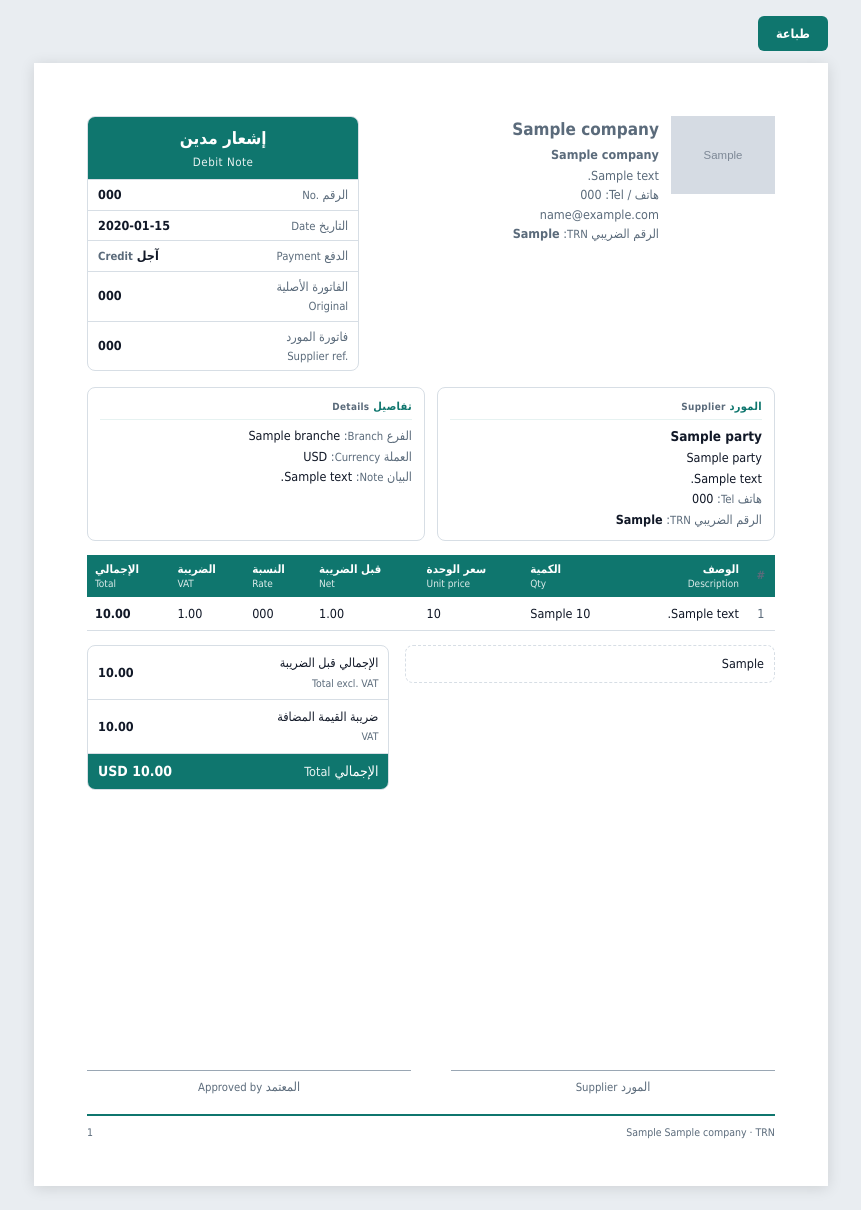
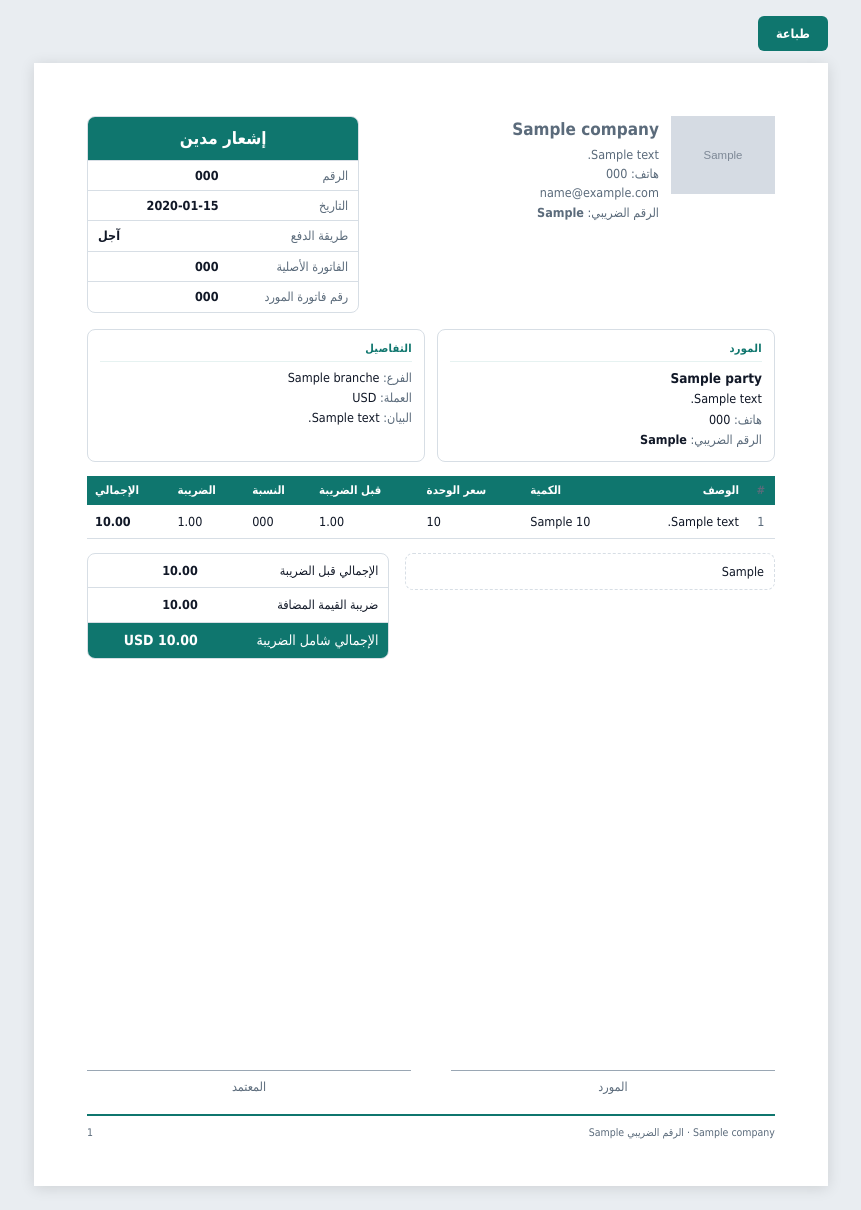
Before and after one commit to molhamhosini/Balance-Business, a Laravel app: page /invoices/1/print in a window 1280 px wide. Shown: the whole page, without its empty margins (209-1070 px from the left). Run offline with Laravel 12, Linux system fonts and the light colour scheme; a user stored in the database is signed in; tables that the repository leaves empty hold one stand-in row (values such as "Sample post"); grey boxes marked "Sample" are stand-in pictures; parts of the project's set-up code (start-up, migrations or seed data) failed here and were passed over.

Commit message:
Print and send invoices in Arabic or English, never mixed
- Printed invoice, invoice PDF, shared link and invoice email now come in
  one language: Arabic (RTL) or English (LTR). Labels, title, company and
  customer names (name_en with fallback) follow the chosen language.
- View page: Print menu with Print / Download PDF in Arabic or English
  (new route invoice.pdf).
- Email and WhatsApp forms get an "Invoice language" choice; the default
  message switches language and the link/attachment follow it.

Co-Authored-By: Claude Opus 5.5 <noreply@anthropic.com>
Claude-Session: https://claude.ai/code/session_019R1g5sHvEQC7tEM9fkm4iU

```diff
--- a/app/Filament/Admin/Resources/Base/InvoicePages/ViewInvoice.php
+++ b/app/Filament/Admin/Resources/Base/InvoicePages/ViewInvoice.php
@@ -23,9 +23,7 @@ abstract class ViewInvoice extends ViewRecord
             $r::writeOffAction(),
             Actions\EditAction::make()->visible(fn () => $r::canEdit($this->record)),
             $r::creditNoteAction(),
-            Actions\Action::make('downloadPdf')->label(__('Download PDF'))->icon('heroicon-o-document-arrow-down')->color('gray')
-                ->action(fn () => response()->streamDownload(fn () => print (\App\Services\Documents\InvoiceExport::invoicePdf($this->record)),
-                    \App\Services\Documents\InvoiceExport::fileName($this->record), ['Content-Type' => 'application/pdf'])),
+            $r::printActions(),
             $r::sendActions(),
             $r::einvoiceActions(),
             $r::cancelAction(),
--- /dev/null
+++ b/app/Support/InvoiceText.php
@@ -0,0 +1,61 @@
+<?php
+
+namespace App\Support;
+
+use App\Models\Invoice;
+
+/** Printed-invoice wording in one language (ar or en), so a document never mixes the two. */
+class InvoiceText
+{
+    public const LANGS = ['ar' => 'العربية', 'en' => 'English'];
+
+    private const T = [
+        'no' => ['الرقم', 'No.'], 'po_no' => ['رقم الطلب', 'PO No.'], 'date' => ['التاريخ', 'Date'], 'valid' => ['صالح حتى', 'Valid until'],
+        'delivery' => ['التسليم المتوقع', 'Expected delivery'], 'due' => ['تاريخ الاستحقاق', 'Due date'], 'payment' => ['طريقة الدفع', 'Payment'],
+        'cash' => ['نقدي', 'Cash'], 'credit' => ['آجل', 'Credit'], 'original' => ['الفاتورة الأصلية', 'Original invoice'], 'supplier_ref' => ['رقم فاتورة المورد', 'Supplier ref.'],
+        'bill_to' => ['العميل', 'Bill to'], 'supplier' => ['المورد', 'Supplier'], 'details' => ['التفاصيل', 'Details'], 'branch' => ['الفرع', 'Branch'],
+        'currency' => ['العملة', 'Currency'], 'note' => ['البيان', 'Note'], 'tel' => ['هاتف', 'Tel'], 'trn' => ['الرقم الضريبي', 'TRN'],
+        'description' => ['الوصف', 'Description'], 'qty' => ['الكمية', 'Qty'], 'unit_price' => ['سعر الوحدة', 'Unit price'], 'net' => ['قبل الضريبة', 'Net'],
+        'rate' => ['النسبة', 'Rate'], 'vat' => ['الضريبة', 'VAT'], 'line_total' => ['الإجمالي', 'Total'],
+        'subtotal' => ['الإجمالي قبل الضريبة', 'Total excl. VAT'], 'vat_total' => ['ضريبة القيمة المضافة', 'VAT'], 'total' => ['الإجمالي شامل الضريبة', 'Total incl. VAT'],
+        'reverse' => ['الاحتساب العكسي مطبق', 'Reverse charge applies'], 'received_by' => ['توقيع المستلم', 'Received by'], 'issued_by' => ['توقيع البائع', 'Issued by'],
+        'approved_by' => ['المعتمد', 'Approved by'], 'cancelled' => ['ملغاة', 'CANCELLED'], 'draft' => ['مسودة — ليست فاتورة ضريبية', 'DRAFT — not a tax invoice'],
+        'print' => ['طباعة', 'Print'], 'view_link' => ['عرض وطباعة المستند', 'View and print the document'],
+        'attached' => ['المستند مرفق أيضاً بصيغة PDF. الرابط صالح لمدة :d يوماً.', 'The document is also attached as a PDF. The link is valid for :d days.'],
+    ];
+
+    public static function lang(?string $lang): string
+    {
+        return array_key_exists((string) $lang, self::LANGS) ? $lang : 'ar';
+    }
+
+    /** @return array<string,string> */
+    public static function labels(string $lang): array
+    {
+        $i = $lang === 'en' ? 1 : 0;
+
+        return array_map(fn ($pair) => $pair[$i], self::T);
+    }
+
+    public static function title(Invoice $inv, string $lang): string
+    {
+        $trn = (bool) $inv->party?->trn;
+        $t = match ($inv->kind) {
+            'sale' => $trn ? ['فاتورة ضريبية', 'Tax Invoice'] : ['فاتورة ضريبية مبسطة', 'Simplified Tax Invoice'],
+            'sale_return' => ['إشعار دائن ضريبي', 'Tax Credit Note'], 'quotation' => ['عرض سعر', 'Quotation'],
+            'purchase_order' => ['طلب شراء', 'Purchase Order'], 'purchase' => ['فاتورة شراء', 'Purchase Bill'], default => ['إشعار مدين', 'Debit Note'],
+        };
+
+        return $t[$lang === 'en' ? 1 : 0];
+    }
+
+    /** Arabic or English name of a company / party, falling back to the other one. */
+    public static function name(?object $model, string $lang): string
+    {
+        if (! $model) {
+            return '';
+        }
+
+        return (string) ($lang === 'en' ? ($model->name_en ?: $model->name_ar) : ($model->name_ar ?: $model->name_en));
+    }
+}
--- a/resources/views/print/invoice.blade.php
+++ b/resources/views/print/invoice.blade.php
@@ -1,16 +1,17 @@
+@php($lang = \App\Support\InvoiceText::lang($lang ?? request('lang')))
+@php($t = \App\Support\InvoiceText::labels($lang))
 @php($m = fn ($v) => \App\Support\Money::format($v))
 @php($c = $inv->company)
 @php($p = $inv->party)
-@php($title = match ($inv->kind) { 'sale' => ($p?->trn ? 'فاتورة ضريبية' : 'فاتورة ضريبية مبسطة'), 'sale_return' => 'إشعار دائن ضريبي', 'quotation' => 'عرض سعر', 'purchase_order' => 'طلب شراء', 'purchase' => 'فاتورة شراء', default => 'إشعار مدين' })
-@php($titleEn = match ($inv->kind) { 'sale' => ($p?->trn ? 'Tax Invoice' : 'Simplified Tax Invoice'), 'sale_return' => 'Tax Credit Note', 'quotation' => 'Quotation', 'purchase_order' => 'Purchase Order', 'purchase' => 'Purchase Bill', default => 'Debit Note' })
+@php($title = \App\Support\InvoiceText::title($inv, $lang))
 @php($num = fn ($v) => rtrim(rtrim(number_format((float) $v, 4, '.', ','), '0'), '.'))
 <!doctype html>
-<html lang="ar" dir="rtl">
+<html lang="{{ $lang }}" dir="{{ $lang === 'en' ? 'ltr' : 'rtl' }}">
 <head><meta charset="utf-8"><meta name="viewport" content="width=device-width, initial-scale=1"><title>{{ $inv->display_number }}</title>
 <style>
 :root{--brand:#0f766e;--brand-soft:#e6f2f1;--line:#d7dee5;--muted:#5b6b7b;--ink:#111827}
 *{box-sizing:border-box}
-html,body{margin:0;background:#e9edf1;color:var(--ink);font-family:Tahoma,"Segoe UI",Arial,sans-serif;font-size:12.5px;line-height:1.55}
+html,body{margin:0;background:#e9edf1;color:var(--ink);font-family:{!! $lang === 'en' ? '"Segoe UI",Arial,' : '' !!}Tahoma,"Segoe UI",Arial,sans-serif;font-size:12.5px;line-height:1.55}
 .toolbar{max-width:210mm;margin:16px auto 0;display:flex;gap:8px;justify-content:flex-start}
 .toolbar button{background:var(--brand);color:#fff;border:0;border-radius:6px;padding:8px 18px;font:inherit;font-weight:bold;cursor:pointer}
 .page{width:210mm;min-height:297mm;margin:12px auto 24px;background:#fff;padding:14mm 14mm 12mm;box-shadow:0 2px 14px rgba(0,0,0,.12);display:flex;flex-direction:column}
@@ -29,7 +30,7 @@ html,body{margin:0;background:#e9edf1;color:var(--ink);font-family:Tahoma,"Segoe
 .doc table{width:100%;border-collapse:collapse}
 .doc td{padding:5px 10px;border-top:1px solid var(--line)}
 .doc td:first-child{color:var(--muted);width:48%}
-.doc td:last-child{text-align:left;font-weight:bold}
+.doc td:last-child{text-align:end;font-weight:bold}
 .stamp{margin:10px 0 0;padding:6px;border:2px solid #e11d48;color:#e11d48;font-weight:bold;text-align:center;border-radius:6px}
 .parties{display:grid;grid-template-columns:1fr 1fr;gap:12px;margin:16px 0 14px}
 .box{border:1px solid var(--line);border-radius:8px;padding:10px 12px}
@@ -38,18 +39,17 @@ html,body{margin:0;background:#e9edf1;color:var(--ink);font-family:Tahoma,"Segoe
 .box div{margin:1px 0}
 .lbl{color:var(--muted)}
 table.lines{width:100%;border-collapse:collapse}
-table.lines th{background:var(--brand);color:#fff;font-weight:bold;padding:7px 8px;text-align:right;font-size:11.5px;line-height:1.3}
-table.lines th small{display:block;font-weight:normal;opacity:.85;font-size:10px}
+table.lines th{background:var(--brand);color:#fff;font-weight:bold;padding:7px 8px;text-align:start;font-size:11.5px;line-height:1.3}
 table.lines td{padding:7px 8px;border-bottom:1px solid var(--line);vertical-align:top}
 table.lines tbody tr:nth-child(even) td{background:#f7f9fb}
-table.lines .num{text-align:left}
+table.lines .num{text-align:end}
 table.lines .c{text-align:center;width:28px;color:var(--muted)}
 .bottom{display:flex;justify-content:space-between;align-items:flex-start;gap:16px;margin-top:14px}
 .notes{flex:1;color:var(--muted)}
 .notes .footer{white-space:pre-line;border:1px dashed var(--line);border-radius:8px;padding:8px 10px;color:var(--ink)}
 .totals{width:80mm;border:1px solid var(--line);border-radius:8px;overflow:hidden;border-collapse:separate;border-spacing:0}
 .totals td{padding:7px 10px;border-bottom:1px solid var(--line)}
-.totals td:last-child{text-align:left;font-weight:bold}
+.totals td:last-child{text-align:end;font-weight:bold}
 .totals tr:last-child td{border-bottom:0;background:var(--brand);color:#fff;font-size:14px}
 .totals tr:last-child .el,.doc .t .el{color:#e6f2f1}
 .rc{margin-top:8px;font-weight:bold}
@@ -68,55 +68,53 @@ table.lines .c{text-align:center;width:28px;color:var(--muted)}
 @media screen and (max-width:820px){.page{width:auto;min-height:0;margin:8px;padding:16px}.head,.bottom{flex-direction:column}.co,.doc,.totals{max-width:none;width:100%}.parties{grid-template-columns:1fr}}
 </style></head>
 <body>
-<div class="toolbar"><button onclick="window.print()">{{ __('Print') }}</button></div>
+<div class="toolbar"><button onclick="window.print()">{{ $t['print'] }}</button></div>
 <div class="page">
   <div class="head">
     <div class="co">
       @if($c->logo_path)<img src="{{ asset('storage/'.$c->logo_path) }}" alt="">@endif
       <div>
-        <h1>{{ $c->name_ar }}</h1>
-        @if($c->name_en)<div class="en">{{ $c->name_en }}</div>@endif
+        <h1>{{ \App\Support\InvoiceText::name($c, $lang) }}</h1>
         @if($c->address)<div>{{ $c->address }}</div>@endif
-        @if($c->phone)<div>هاتف / Tel: <span class="n">{{ $c->phone }}</span></div>@endif
+        @if($c->phone)<div>{{ $t['tel'] }}: <span class="n">{{ $c->phone }}</span></div>@endif
         @if($c->email)<div><span class="n">{{ $c->email }}</span></div>@endif
-        <div>الرقم الضريبي <span class="el">TRN</span>: <b class="n">{{ $c->trn ?: '—' }}</b></div>
+        <div>{{ $t['trn'] }}: <b class="n">{{ $c->trn ?: '—' }}</b></div>
       </div>
     </div>
     <div class="doc">
-      <div class="t"><b>{{ $title }}</b><span>{{ $titleEn }}</span></div>
+      <div class="t"><b>{{ $title }}</b></div>
       <table>
-        <tr><td>{!! $inv->isPurchaseOrder() ? 'رقم الطلب <span class="el">PO No.</span>' : 'الرقم <span class="el">No.</span>' !!}</td><td class="n">{{ $inv->display_number }}</td></tr>
-        <tr><td>التاريخ <span class="el">Date</span></td><td class="n">{{ $inv->date->format('Y-m-d') }}</td></tr>
-        @if($inv->kind === 'quotation' && $inv->due_date)<tr><td>صالح حتى <span class="el">Valid until</span></td><td class="n">{{ $inv->due_date->format('Y-m-d') }}</td></tr>
-        @elseif($inv->kind === 'purchase_order' && $inv->due_date)<tr><td>التسليم <span class="el">Delivery</span></td><td class="n">{{ $inv->due_date->format('Y-m-d') }}</td></tr>
-        @elseif($inv->due_date && $inv->payment === 'credit')<tr><td>الاستحقاق <span class="el">Due</span></td><td class="n">{{ $inv->due_date->format('Y-m-d') }}</td></tr>@endif
-        <tr><td>الدفع <span class="el">Payment</span></td><td>{!! $inv->payment === 'cash' ? 'نقدي <span class="el">Cash</span>' : 'آجل <span class="el">Credit</span>' !!}</td></tr>
-        @if($inv->original)<tr><td>الفاتورة الأصلية <span class="el">Original</span></td><td class="n">{{ $inv->original->number }}</td></tr>@endif
-        @if($inv->supplier_invoice_number)<tr><td>فاتورة المورد <span class="el">Supplier ref.</span></td><td class="n">{{ $inv->supplier_invoice_number }}</td></tr>@endif
+        <tr><td>{{ $inv->isPurchaseOrder() ? $t['po_no'] : $t['no'] }}</td><td class="n">{{ $inv->display_number }}</td></tr>
+        <tr><td>{{ $t['date'] }}</td><td class="n">{{ $inv->date->format('Y-m-d') }}</td></tr>
+        @if($inv->kind === 'quotation' && $inv->due_date)<tr><td>{{ $t['valid'] }}</td><td class="n">{{ $inv->due_date->format('Y-m-d') }}</td></tr>
+        @elseif($inv->kind === 'purchase_order' && $inv->due_date)<tr><td>{{ $t['delivery'] }}</td><td class="n">{{ $inv->due_date->format('Y-m-d') }}</td></tr>
+        @elseif($inv->due_date && $inv->payment === 'credit')<tr><td>{{ $t['due'] }}</td><td class="n">{{ $inv->due_date->format('Y-m-d') }}</td></tr>@endif
+        <tr><td>{{ $t['payment'] }}</td><td>{{ $inv->payment === 'cash' ? $t['cash'] : $t['credit'] }}</td></tr>
+        @if($inv->original)<tr><td>{{ $t['original'] }}</td><td class="n">{{ $inv->original->number }}</td></tr>@endif
+        @if($inv->supplier_invoice_number)<tr><td>{{ $t['supplier_ref'] }}</td><td class="n">{{ $inv->supplier_invoice_number }}</td></tr>@endif
       </table>
     </div>
   </div>
-  @if($inv->status === 'cancelled')<div class="stamp">{{ __('Cancelled') }} / CANCELLED</div>@elseif($inv->status === 'draft' && ! $inv->isQuotation())<div class="stamp">{{ __('Draft') }} — {{ __('not a tax invoice') }}</div>@endif
+  @if($inv->status === 'cancelled')<div class="stamp">{{ $t['cancelled'] }}</div>@elseif($inv->status === 'draft' && ! $inv->isQuotation())<div class="stamp">{{ $t['draft'] }}</div>@endif
 
   <div class="parties">
-    <div class="box"><h3>{!! $inv->isSale() ? 'العميل <span class="el">Bill to</span>' : 'المورد <span class="el">Supplier</span>' !!}</h3>
-      <div class="name">{{ $p?->name_ar }}</div>
-      @if($p?->name_en)<div>{{ $p->name_en }}</div>@endif
+    <div class="box"><h3>{{ $inv->isSale() ? $t['bill_to'] : $t['supplier'] }}</h3>
+      <div class="name">{{ \App\Support\InvoiceText::name($p, $lang) }}</div>
       @if($p?->address)<div>{{ $p->address }}</div>@endif
-      @if($p?->phone)<div><span class="lbl">هاتف <span class="el">Tel</span>:</span> <span class="n">{{ $p->phone }}</span></div>@endif
-      <div><span class="lbl">الرقم الضريبي <span class="el">TRN</span>:</span> <b class="n">{{ $p?->trn ?: '—' }}</b></div>
+      @if($p?->phone)<div><span class="lbl">{{ $t['tel'] }}:</span> <span class="n">{{ $p->phone }}</span></div>@endif
+      <div><span class="lbl">{{ $t['trn'] }}:</span> <b class="n">{{ $p?->trn ?: '—' }}</b></div>
     </div>
-    <div class="box"><h3>تفاصيل <span class="el">Details</span></h3>
-      <div><span class="lbl">الفرع <span class="el">Branch</span>:</span> {{ $inv->branch?->name }}</div>
-      <div><span class="lbl">العملة <span class="el">Currency</span>:</span> {{ $inv->currency ?: 'AED' }}</div>
-      @if($inv->description)<div><span class="lbl">البيان <span class="el">Note</span>:</span> {{ $inv->description }}</div>@endif
+    <div class="box"><h3>{{ $t['details'] }}</h3>
+      <div><span class="lbl">{{ $t['branch'] }}:</span> {{ $inv->branch?->name }}</div>
+      <div><span class="lbl">{{ $t['currency'] }}:</span> {{ $inv->currency ?: 'AED' }}</div>
+      @if($inv->description)<div><span class="lbl">{{ $t['note'] }}:</span> {{ $inv->description }}</div>@endif
     </div>
   </div>
 
   <table class="lines">
     <thead><tr>
-      <th class="c">#</th><th>الوصف<small>Description</small></th><th class="num">الكمية<small>Qty</small></th><th class="num">سعر الوحدة<small>Unit price</small></th>
-      <th class="num">قبل الضريبة<small>Net</small></th><th class="num">النسبة<small>Rate</small></th><th class="num">الضريبة<small>VAT</small></th><th class="num">الإجمالي<small>Total</small></th>
+      <th class="c">#</th><th>{{ $t['description'] }}</th><th class="num">{{ $t['qty'] }}</th><th class="num">{{ $t['unit_price'] }}</th>
+      <th class="num">{{ $t['net'] }}</th><th class="num">{{ $t['rate'] }}</th><th class="num">{{ $t['vat'] }}</th><th class="num">{{ $t['line_total'] }}</th>
     </tr></thead>
     <tbody>
     @foreach ($inv->lines as $i => $l)
@@ -133,18 +131,18 @@ table.lines .c{text-align:center;width:28px;color:var(--muted)}
 
   <div class="bottom">
     <div class="notes">
-      @if($inv->lines->contains(fn ($l) => $l->taxCode?->type === 'reverse_charge'))<div class="rc">الاحتساب العكسي مطبق — Reverse charge applies</div>@endif
+      @if($inv->lines->contains(fn ($l) => $l->taxCode?->type === 'reverse_charge'))<div class="rc">{{ $t['reverse'] }}</div>@endif
       @if($c->invoice_footer)<div class="footer">{{ $c->invoice_footer }}</div>@endif
     </div>
     <table class="totals">
-      <tr><td>الإجمالي قبل الضريبة<br><small class="lbl">Total excl. VAT</small></td><td class="n">{{ $m($inv->subtotal) }}</td></tr>
-      <tr><td>ضريبة القيمة المضافة<br><small class="lbl">VAT</small></td><td class="n">{{ $m($inv->tax_total) }}</td></tr>
-      <tr><td>الإجمالي <span class="el">Total</span></td><td class="n">{{ $inv->currency ?: 'AED' }} {{ $m($inv->total) }}</td></tr>
+      <tr><td>{{ $t['subtotal'] }}</td><td class="n">{{ $m($inv->subtotal) }}</td></tr>
+      <tr><td>{{ $t['vat_total'] }}</td><td class="n">{{ $m($inv->tax_total) }}</td></tr>
+      <tr><td>{{ $t['total'] }}</td><td class="n">{{ $inv->currency ?: 'AED' }} {{ $m($inv->total) }}</td></tr>
     </table>
   </div>
 
   <div class="spacer"></div>
-  <div class="sign"><div>{!! $inv->isSale() ? 'المستلم <span class="el">Received by</span>' : 'المورد <span class="el">Supplier</span>' !!}</div><div>{!! $inv->isSale() ? 'البائع <span class="el">Issued by</span>' : 'المعتمد <span class="el">Approved by</span>' !!}</div></div>
-  <div class="foot"><span>{{ $c->name_ar }}@if($c->trn) · TRN <span class="n">{{ $c->trn }}</span>@endif</span><span class="n">{{ $inv->uuid }}</span></div>
+  <div class="sign"><div>{{ $inv->isSale() ? $t['received_by'] : $t['supplier'] }}</div><div>{{ $inv->isSale() ? $t['issued_by'] : $t['approved_by'] }}</div></div>
+  <div class="foot"><span>{{ \App\Support\InvoiceText::name($c, $lang) }}@if($c->trn) · {{ $t['trn'] }} <span class="n">{{ $c->trn }}</span>@endif</span><span class="n">{{ $inv->uuid }}</span></div>
 </div>
 </body></html>
--- a/routes/web.php
+++ b/routes/web.php
@@ -22,7 +22,7 @@ Route::get('/vouchers/{voucher}/print', function (\App\Models\Voucher $voucher)
 Route::get('/i/{invoice}', function (\App\Models\Invoice $invoice) {
     abort_unless($invoice->isSendable(), 404);
 
-    return view('print.invoice', ['inv' => $invoice->load(['company', 'branch', 'party', 'lines.taxCode', 'original'])]);
+    return view('print.invoice', ['inv' => $invoice->load(['company', 'branch', 'party', 'lines.taxCode', 'original']), 'lang' => request('lang')]);
 })->middleware(['web', 'signed'])->name('invoice.shared');
 
 // Report PDF shared by WhatsApp: signed, expiring link to a generated file.
@@ -36,8 +36,16 @@ Route::middleware(['web', 'auth'])->group(function () {
     Route::get('/invoices/{invoice}/print', function (\App\Models\Invoice $invoice) {
         abort_unless(auth()->user()->canAccessTenant($invoice->company) && auth()->user()->can(\App\Support\Perm::INVOICES_VIEW), 403);
 
-        return view('print.invoice', ['inv' => $invoice->load(['company', 'branch', 'party', 'lines.taxCode', 'original'])]);
+        return view('print.invoice', ['inv' => $invoice->load(['company', 'branch', 'party', 'lines.taxCode', 'original']), 'lang' => request('lang')]);
     })->name('invoice.print');
+
+    Route::get('/invoices/{invoice}/pdf', function (\App\Models\Invoice $invoice) {
+        abort_unless(auth()->user()->canAccessTenant($invoice->company) && auth()->user()->can(\App\Support\Perm::INVOICES_VIEW), 403);
+        $lang = \App\Support\InvoiceText::lang(request('lang'));
+
+        return response(\App\Services\Documents\InvoiceExport::invoicePdf($invoice, $lang), 200, ['Content-Type' => 'application/pdf',
+            'Content-Disposition' => 'attachment; filename="'.\App\Services\Documents\InvoiceExport::fileName($invoice, 'pdf', $lang).'"']);
+    })->name('invoice.pdf');
 
     Route::get('/invoices/{invoice}/einvoice.{format}', function (\App\Models\Invoice $invoice, string $format) {
         abort_unless(auth()->user()->canAccessTenant($invoice->company) && auth()->user()->can(\App\Support\Perm::INVOICES_VIEW), 403);
```
Also changed, not shown: app/Filament/Admin/Resources/Base/InvoiceResource.php (+24 -6 lines), app/Mail/InvoiceMail.php (+4 -4 lines), app/Services/Accounting/InvoiceSharing.php (+12 -7 lines), app/Services/Documents/InvoiceExport.php (+8 -7 lines), resources/views/emails/invoice.blade.php (+4 -3 lines), resources/views/pdf/invoice.blade.php (+75 -55 lines), tests/Feature/Accounting/ScreensTest.php (+11 -2 lines), lang/ar.json.
